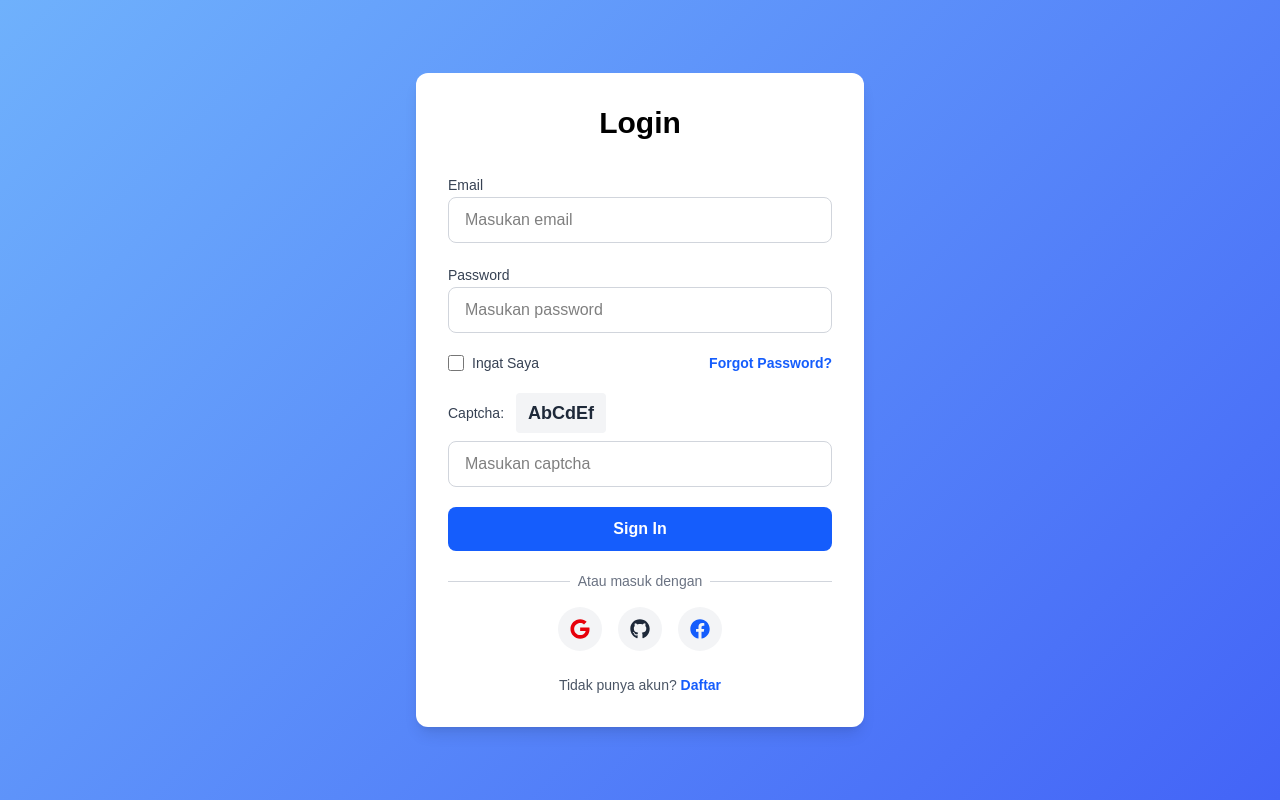
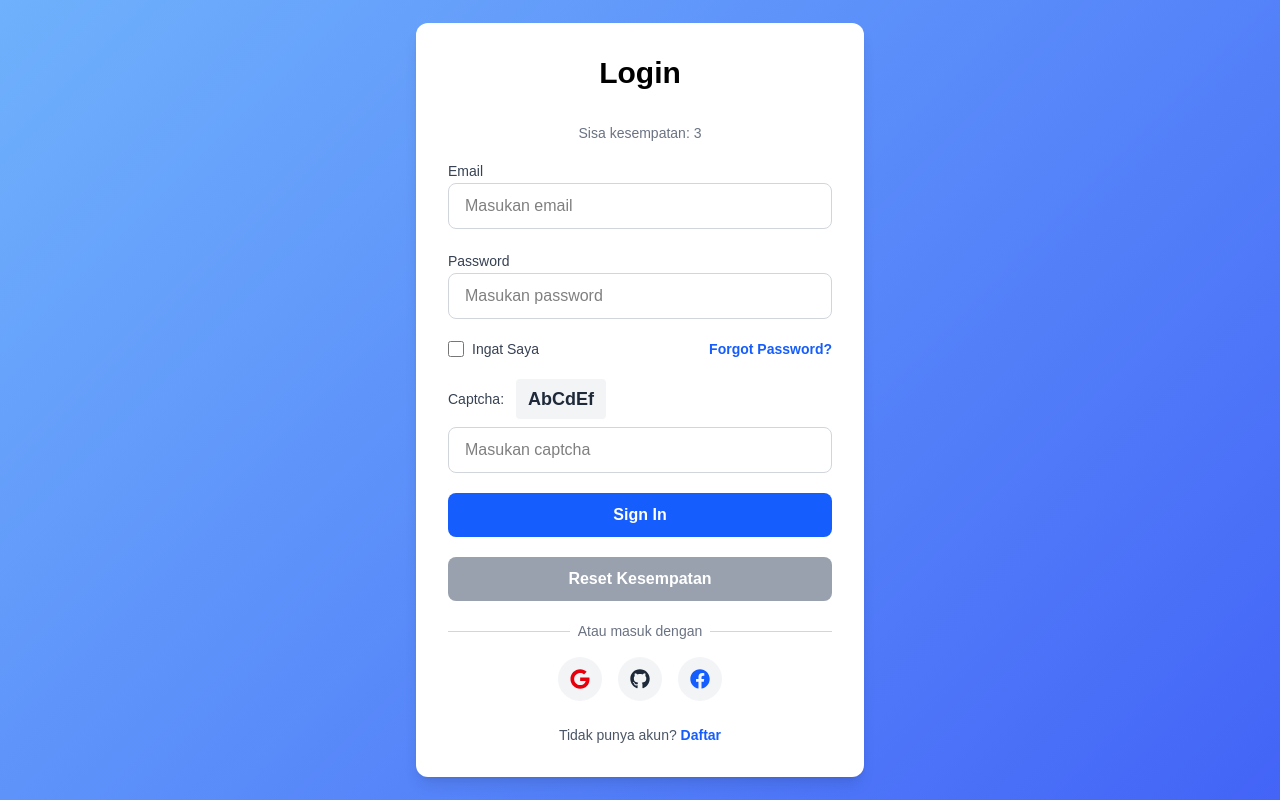
Before and after one commit to pikalucu/UGD_05_A_2653, a Next.js app in the folder react-hooks-a-2653/: page /auth/login in a window 1280 px wide. Built offline with nearby package versions, Linux system fonts and the light colour scheme.

Commit message:
update page.tsx

```diff
--- a/react-hooks-a-2653/src/app/auth/login/page.tsx
+++ b/react-hooks-a-2653/src/app/auth/login/page.tsx
@@ -2,8 +2,8 @@
 
 import { useState } from 'react';
 import { useRouter } from 'next/navigation';
-import AuthFromWrapper from '../../../components/AuthFormWrapper';
-import SocialAuth from '../../../components/SocialAuth';
+import AuthFromWrapper from '@/components/AuthFormWrapper';
+import SocialAuth from '@/components/SocialAuth';
 import Link from 'next/link';
 import { toast } from 'react-toastify';
 
@@ -11,7 +11,7 @@ interface LoginFormData {
   email: string;
   password: string;
   captchaInput: string;
-rememberMe?: boolean;
+  remberMe?: boolean;
 }
 
 interface ErrorObject {
@@ -21,125 +21,111 @@ captcha?: string;
 }
 
 const DEFAULT_CAPTCHA = 'AbCdEf';
+const MAX_ATTEMPTS = 3;
 
 const LoginPage = () => {
   const router = useRouter();
-
   const [formData, setFormData] = useState<LoginFormData>({
     email: '',
     password: '',
-captchaInput: '',
+    captchaInput: ''
   });
-
   const [errors, setErrors] = useState<ErrorObject>({});
+  const [attempts, setAttempts] = useState(MAX_ATTEMPTS);
 
   const handleChange = (e: React.ChangeEvent<HTMLInputElement>) => {
     const { name, value } = e.target;
-
-setFormData((prev) => ({
-  ...prev,
-  [name]: value,
-}));
-
-setErrors((prev) => ({
-  ...prev,
-  [name]: undefined,
-}));
-
+    setFormData(prev => ({ ...prev, [name]: value }));
+    setErrors(prev => ({ ...prev, [name]: undefined }));
   };
 
   const handleSubmit = (e: React.FormEvent<HTMLFormElement>) => {
     e.preventDefault();
+
+    if (attempts <= 0) {
+      toast.error('Kesempatan login habis!', { theme: 'dark', position: 'top-right' });
+      return;
+    }
+
     const newErrors: ErrorObject = {};
-
     if (!formData.email.trim()) newErrors.email = 'Email tidak boleh kosong';
     if (!formData.password.trim()) newErrors.password = 'Password tidak boleh kosong';
-
     if (!formData.captchaInput.trim()) {
       newErrors.captcha = 'Captcha belum diisi';
     } else if (formData.captchaInput !== DEFAULT_CAPTCHA) {
-newErrors.captcha = 'Captcha salah';
+      newErrors.captcha = 'Captcha tidak valid';
     }
 
     if (Object.keys(newErrors).length > 0) {
       setErrors(newErrors);
-toast.error('Login Gagal!', { theme: 'dark', position: 'top-right' });
+      const newAttempts = Math.max(attempts - 1, 0);
+      setAttempts(newAttempts);
+      toast.error(`Login Gagal! Sisa kesempatan: ${newAttempts}`, { theme: 'dark', position: 'top-right' });
       return;
     }
 
     toast.success('Login Berhasil!', { theme: 'dark', position: 'top-right' });
     router.push('/home');
   };
+
+  const handleReset = () => {
+    setAttempts(MAX_ATTEMPTS);
+    toast.success('Kesempatan login berhasil direset!', { theme: 'dark', position: 'top-right' });
+  };
+
+  const isDisabled = attempts <= 0;
+
   return (
     <AuthFromWrapper title="Login">
+      <p className="text-center text-sm text-gray-500 mb-4">Sisa kesempatan: {attempts}</p>
       <form onSubmit={handleSubmit} className="space-y-5 w-full">
-
         <div className="space-y-2">
-    <label htmlFor="email" className="text-sm font-medium text-gray-700">
-      Email
-    </label>
+          <label htmlFor="email" className="text-sm font-medium text-gray-700">Email</label>
           <input
             id="email"
             name="email"
             value={formData.email}
             onChange={handleChange}
-      className={`w-full px-4 py-2.5 rounded-lg border ${
-        errors.email ? 'border-red-500' : 'border-gray-300'
-      }`}
+            className={`w-full px-4 py-2.5 rounded-lg border ${errors.email ? 'border-red-500' : 'border-gray-300'}`}
             placeholder="Masukan email"
           />
-    {errors.email && (
-      <p className="text-red-600 text-sm italic mt-1">
-        {errors.email}
-      </p>
-    )}
+          {errors.email && <p className="text-red-600 text-sm italic mt-1">{errors.email}</p>}
         </div>
 
         <div className="space-y-2">
-    <label htmlFor="password" className="text-sm font-medium text-gray-700">
-      Password
-    </label>
+          <label htmlFor="password" className="text-sm font-medium text-gray-700">Password</label>
           <input
             id="password"
             type="password"
             name="password"
             value={formData.password}
             onChange={handleChange}
-      className={`w-full px-4 py-2.5 rounded-lg border ${
-        errors.password ? 'border-red-500' : 'border-gray-300'
-      }`}
+            className={`w-full px-4 py-2.5 rounded-lg border ${errors.password ? 'border-red-500' : 'border-gray-300'}`}
             placeholder="Masukan password"
           />
-    {errors.password && (
-      <p className="text-red-600 text-sm italic mt-1">
-        {errors.password}
-      </p>
-    )}
+          {errors.password && <p className="text-red-600 text-sm italic mt-1">{errors.password}</p>}
         </div>
+
+        <div>
           <div className="flex items-center justify-between mt-2">
             <label className="flex items-center text-sm text-gray-700">
               <input
                 type="checkbox"
-      name="rememberMe"
-      checked={formData.rememberMe || false}
+                name="remberMe"
+                checked={formData.remberMe || false}
                 onChange={(e) =>
-        setFormData((prev) => ({
-          ...prev,
-          rememberMe: e.target.checked,
-        }))
+                  setFormData(prev => ({ ...prev, remberMe: e.target.checked }))
                 }
                 className="mr-2 h-4 w-4 rounded border-gray-300"
               />
               Ingat Saya
             </label>
-
-  <Link
-    href="/auth/forgot-password"
-    className="text-blue-600 hover:text-blue-800 text-sm font-semibold"
-  >
+            <Link href="/auth/forgot-password" className="text-blue-600 hover:text-blue-800 text-sm font-semibold">
               Forgot Password?
             </Link>
           </div>
+        </div>
+
         <div className="space-y-2">
           <div className="flex items-center space-x-3">
             <span className="text-sm font-medium text-gray-700">Captcha:</span>
@@ -152,41 +138,48 @@ type="text"
             name="captchaInput"
             value={formData.captchaInput}
             onChange={handleChange}
-className={`w-full px-4 py-2.5 rounded-lg border ${
-      errors.captcha ? 'border-red-500' : 'border-gray-300'
-    }`}
+            className={`w-full px-4 py-2.5 rounded-lg border ${errors.captcha ? 'border-red-500' : 'border-gray-300'}`}
             placeholder="Masukan captcha"
           />
-
-{errors.captcha && ( <p className="text-red-600 text-sm italic mt-1">
-{errors.captcha} </p>
-)}
-
+          {errors.captcha && <p className="text-red-600 text-sm italic mt-1">{errors.captcha}</p>}
         </div>
 
         <button
           type="submit"
-className="w-full bg-blue-600 hover:bg-blue-700 text-white font-semibold py-2.5 px-4 rounded-lg"
+          disabled={isDisabled}
+          className={`w-full font-semibold py-2.5 px-4 rounded-lg text-white transition-colors ${
+            isDisabled
+              ? 'bg-gray-400 cursor-not-allowed'
+              : 'bg-blue-600 hover:bg-blue-700'
+          }`}
+        >
+          Sign In
+        </button>
 
+        <button
+          type="button"
+          onClick={handleReset}
+          disabled={!isDisabled}
+          className={`w-full font-semibold py-2.5 px-4 rounded-lg text-white transition-colors ${
+            isDisabled
+              ? 'bg-green-500 hover:bg-green-600 cursor-pointer'
+              : 'bg-gray-400 cursor-not-allowed'
+          }`}
         >
+          Reset Kesempatan
+        </button>
 
-Sign In </button>
         <SocialAuth />
 
         <p className="mt-6 text-center text-sm text-gray-600">
           Tidak punya akun?{' '}
-  <Link
-    href="/auth/register"
-    className="text-blue-600 hover:text-blue-800 font-semibold"
-  >
+          <Link href="/auth/register" className="text-blue-600 hover:text-blue-800 font-semibold">
             Daftar
           </Link>
         </p>
-
       </form>
     </AuthFromWrapper>
   );
-
 };
 
 export default LoginPage;
```
Lines whose indentation alone changed are shown as unchanged.
